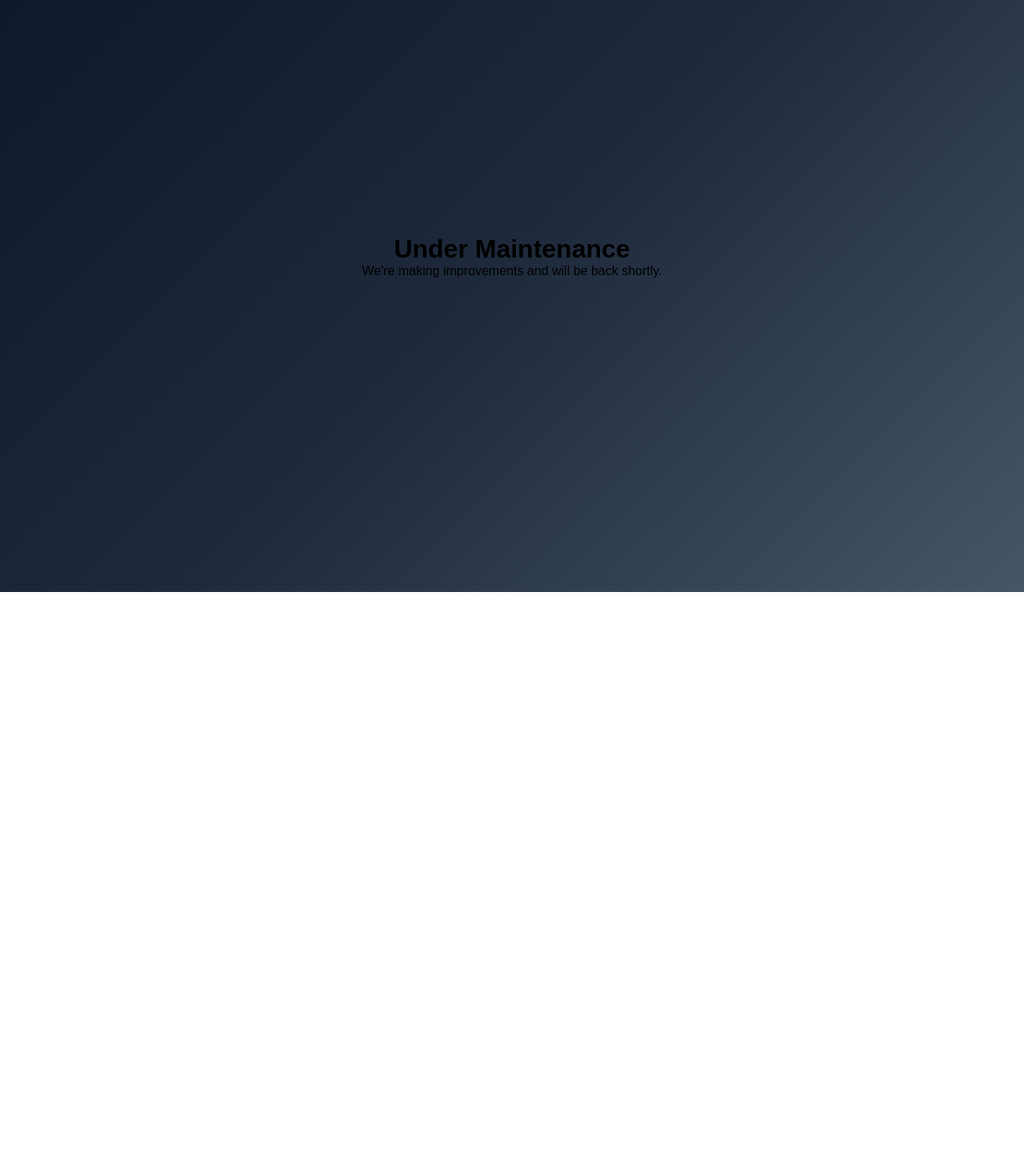
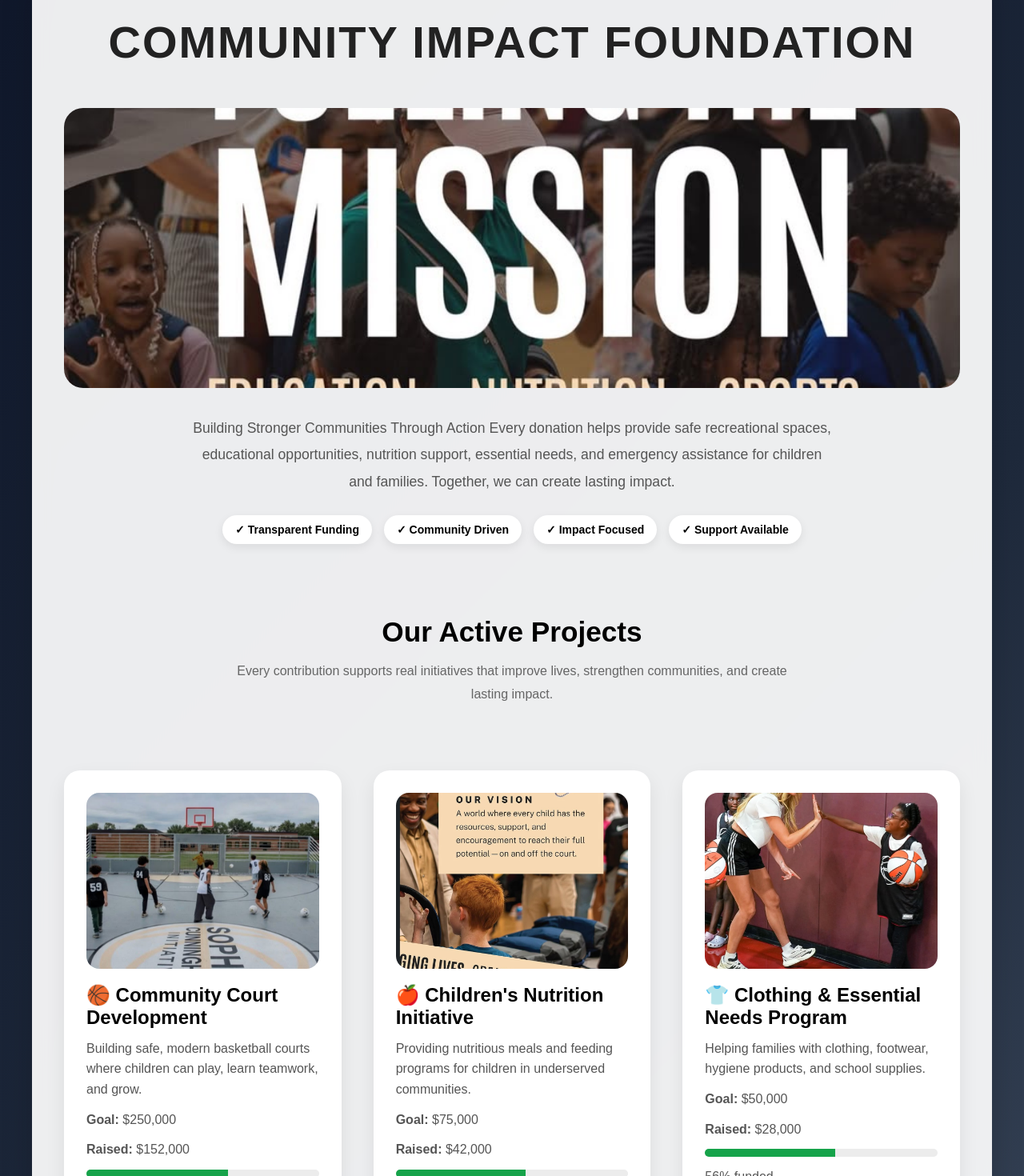
Before and after one commit to Hybreed-soul/donation-platform, a React (Vite) app: page / in a window 1280 px wide. Shown: the part 100-1570 px from the top of the page at 80% size. Before the commit the page ends 840 px from the top, so only its background shows below. Built offline with nearby package versions, Linux system fonts and the light colour scheme.

Commit message:
Maintenance mode

```diff
--- a/src/App.jsx
+++ b/src/App.jsx
@@ -1,18 +1,214 @@
+import { useState } from "react";
+import ProjectCard from "./components/ProjectCard";
+
+import heroImg from "./assets/hero.jpeg";
+
+import guideImg from "./assets/Guide.jpeg";
+import hi4Img from "./assets/hi4.jpeg";
+import launchingImg from "./assets/launching.jpeg";
+import visionImg from "./assets/Vision.jpeg";
+import communityyImg from "./assets/communityy.jpeg";
+const projects = [
+  {
+    id: 1,
+    title: "🏀 Community Court Development",
+    image: communityyImg,
+    goal: "$250,000",
+    raised: "$152,000",
+    progress: 61,
+    description:
+      "Building safe, modern basketball courts where children can play, learn teamwork, and grow.",
+  },
+  {
+    id: 2,
+    title: "🍎 Children's Nutrition Initiative",
+    image: visionImg,
+    goal: "$75,000",
+    raised: "$42,000",
+    progress: 56,
+    description:
+      "Providing nutritious meals and feeding programs for children in underserved communities.",
+  },
+  {
+    id: 3,
+    title: "👕 Clothing & Essential Needs Program",
+    goal: "$50,000",
+    image: hi4Img,
+    raised: "$28,000",
+    progress: 56,
+    description:
+      "Helping families with clothing, footwear, hygiene products, and school supplies.",
+  },
+  {
+    id: 4,
+    title: "📚 Education & Youth Development",
+    image: launchingImg,
+    goal: "$100,000",
+    raised: "$68,000",
+    progress: 68,
+    description:
+      "Supporting education, mentorship, tutoring, and youth development initiatives.",
+  },
+  {
+    id: 5,
+    title: "❤️ Emergency Children's Support Fund",
+    image: guideImg,
+    goal: "$25,000",
+    raised: "$17,500",
+    progress: 70,
+    description:
+      "Providing immediate assistance for children and families facing urgent hardship.",
+  },
+];
+
 export default function App() {
+  const [selectedProject, setSelectedProject] = useState(null);
+  const [amount, setAmount] = useState("");
+  const [paymentMethod, setPaymentMethod] = useState("");
+  const [paymentSubmitted, setPaymentSubmitted] = useState(false);
+
+  function handleDonate(project) {
+    setSelectedProject(project);
+    setPaymentMethod("");
+    setAmount("");
+    setPaymentSubmitted(false);
+  }
+
+  function handlePayment() {
+    setPaymentSubmitted(true);
+  }
+
   return (
-    <div
-      style={{
-        minHeight: "100vh",
-        display: "grid",
-        placeItems: "center",
-        textAlign: "center",
-        padding: "2rem",
-      }}
-    >
-      <div>
-        <h1>Under Maintenance</h1>
-        <p>We're making improvements and will be back shortly.</p>
+    <div className="app">
+      <section className="hero">
+        <h1 className="logo">Community Impact Foundation</h1>
+
+        <img
+          src={heroImg}
+          alt="Community Impact Foundation"
+          className="hero-image"
+        />
+
+        <p>
+          Building Stronger Communities Through Action Every donation helps
+          provide safe recreational spaces, educational opportunities, nutrition
+          support, essential needs, and emergency assistance for children and
+          families. Together, we can create lasting impact.
+        </p>
+
+        <div className="trust-badges">
+          <div className="trust-badge">✓ Transparent Funding</div>
+
+          <div className="trust-badge">✓ Community Driven</div>
+
+          <div className="trust-badge">✓ Impact Focused</div>
+
+          <div className="trust-badge">✓ Support Available</div>
+        </div>
+      </section>
+      <section className="projects-section">
+        <h2>Our Active Projects</h2>
+        <p>
+          Every contribution supports real initiatives that improve lives,
+          strengthen communities, and create lasting impact.
+        </p>
+      </section>
+      <div className="projects-grid">
+        {projects.map((project) => (
+          <ProjectCard
+            key={project.id}
+            project={project}
+            onDonate={() => handleDonate(project)}
+          />
+        ))}
       </div>
+
+      {selectedProject && (
+        <div className="donation-panel">
+          <h2>Donate to: {selectedProject.title}</h2>
+
+          <p>{selectedProject.description}</p>
+
+          <input
+            type="number"
+            placeholder="Enter donation amount"
+            value={amount}
+            onChange={(e) => setAmount(e.target.value)}
+          />
+
+          <select
+            value={paymentMethod}
+            onChange={(e) => setPaymentMethod(e.target.value)}
+          >
+            <option value="">Select Payment Method</option>
+            <option value="bank">Bank Transfer</option>
+            <option value="bitcoin">Bitcoin</option>
+          </select>
+
+          {paymentMethod === "bank" && (
+            <div className="payment-details">
+              <h3>Bank Transfer Details</h3>
+
+              <p>
+                <strong>Bank:</strong> Zenith Bank
+              </p>
+              <p>
+                <strong>Account Name:</strong>
+                Community Impact Foundation
+              </p>
+
+              <p>
+                <strong>Account Number:</strong>
+                1234567890
+              </p>
+            </div>
+          )}
+
+          {paymentMethod === "bitcoin" && (
+            <div className="payment-details">
+              <h3>Bitcoin Wallet</h3>
+
+              <p>bc1qxl97mxxe42qkvks0z77lycsnnlm9sz075hrasj</p>
+            </div>
+          )}
+
+          <a
+            className="telegram-link"
+            href="https://t.me/sohiechaminitiative"
+            target="_blank"
+            rel="noopener noreferrer"
+          >
+            Need assistance? Chat with an agent on Telegram →
+          </a>
+
+          {paymentMethod && (
+            <button className="payment-btn" onClick={handlePayment}>
+              I've Made Payment
+            </button>
+          )}
+
+          {paymentSubmitted && (
+            <div className="success-box">
+              <h3>✅ Thank You!</h3>
+
+              <p>
+                Your donation notification has been submitted. Our team will
+                verify the payment shortly.
+              </p>
+            </div>
+          )}
+          <footer className="footer">
+            <h3>Community Impact Foundation</h3>
+
+            <p>
+              Building stronger communities through education, nutrition, sports
+              and emergency support initiatives.
+            </p>
+
+            <p>Telegram Support: @sohiechaminitiative</p>
+          </footer>
+        </div>
+      )}
     </div>
   );
 }
```
